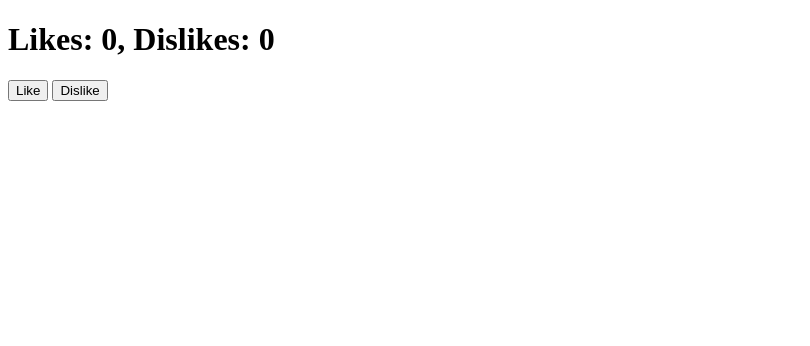
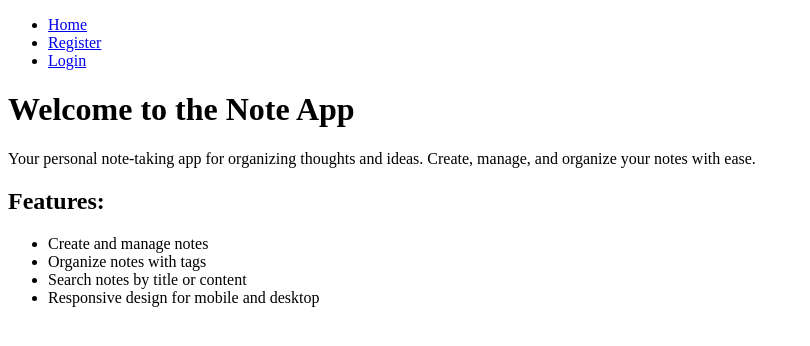
Before and after one commit to avikeshari/capi, a React (Vite) app: page / in a window 1280 px wide. Shown: the top 346 px of the page, without its empty margins (0-810 px from the left). Built offline with nearby package versions, Linux system fonts and the light colour scheme.

Commit message:
Basic Login, Register, & Home Routing Layout for Notes App

```diff
--- a/package.json
+++ b/package.json
@@ -14,7 +14,8 @@
     "@reduxjs/toolkit": "^2.12.0",
     "react": "^19.2.6",
     "react-dom": "^19.2.6",
-    "react-redux": "^9.3.0"
+    "react-redux": "^9.3.0",
+    "react-router": "^7.17.0"
   },
   "devDependencies": {
     "@eslint/js": "^10.0.1",
--- a/src/App.jsx
+++ b/src/App.jsx
@@ -1,11 +1,16 @@
 //import { DragDropProvider } from '@dnd-kit/react';
 import React from 'react'
-/*import SortableItems from './SortableItems';
-import { isSortable } from '@dnd-kit/react/sortable';*/
+//import SortableItems from './SortableItems';
+//import { isSortable } from '@dnd-kit/react/sortable';
 //import { Reactions } from './components/Reactions';
 //import { ReactionsContext } from './contexts/ReactionsStore.jsx';
-import { useDispatch , useSelector } from 'react-redux';
-import { selectLikes, selectDislikes , setLikes ,setDislikes } from './redux/features/reactionSlice.js';
+//import { useDispatch , useSelector } from 'react-redux';
+//import { selectLikes, selectDislikes , setLikes ,setDislikes } from './redux/features/reactionSlice.js';
+import Home from './pages/Home';
+import Register from './pages/Register';
+import Login from './pages/Login';
+import HomeWrapper from './wrappers/HomeWrapper';
+import { createBrowserRouter, RouterProvider } from 'react-router';
 
 /*const App = () => {
 
@@ -67,7 +72,7 @@ import { selectLikes, selectDislikes , setLikes ,setDislikes } from './redux/fea
         <h1>Likes: {likes}</h1>
         <button onClick={() => setLikes({ type: 'LIKE' })}>Like</button>
     </div>
-}*/
+}
 
 const App = () => {
     const likes = useSelector(selectLikes);
@@ -79,6 +84,31 @@ const App = () => {
         &nbsp;
         <button onClick={() => dispatch(setDislikes())}>Dislike</button>
     </div>
+}*/
+
+const router = createBrowserRouter([
+    {
+        path: '/',
+        element: <HomeWrapper />,
+        children: [
+            {
+                path: '',
+                element: <Home />
+            },
+            {
+                path: '/register',
+                element: <Register />
+            },
+            {
+                path: '/login',
+                element: <Login />
+            }
+        ]
+    }
+]);
+
+const App = () => {
+  return <RouterProvider router={router} />
 }
 
 export default App
--- /dev/null
+++ b/src/components/NavBar.jsx
@@ -0,0 +1,23 @@
+import React from 'react'
+import { Link } from 'react-router';
+import Home from '../pages/Home';
+import Register from '../pages/Register';
+import Login from '../pages/Login';
+
+const NavBar = () => {
+  return <div>
+    <ul>
+        <li>
+            <Link to="/">Home</Link>
+        </li>
+        <li>
+            <Link to="/register">Register</Link>
+        </li>
+        <li>
+            <Link to="/login">Login</Link>
+        </li>
+    </ul>
+  </div>
+}
+
+export default NavBar
--- a/src/main.jsx
+++ b/src/main.jsx
@@ -1,11 +1,15 @@
 import { createRoot } from 'react-dom/client'
 import App from './App.jsx'
-import { Provider } from 'react-redux'
+//import { Provider } from 'react-redux'
 //import ReactionsStore from './contexts/ReactionsStore.jsx';
-import store from './redux/app/store.js';
+//import store from './redux/app/store.js';
 
-createRoot(document.getElementById('root')).render(
+/*createRoot(document.getElementById('root')).render(
   <Provider store={store}>
     <App />
   </Provider>
+)*/
+
+createRoot(document.getElementById('root')).render(
+  <App />
 )
--- /dev/null
+++ b/src/pages/Home.jsx
@@ -0,0 +1,19 @@
+import React from 'react'
+
+const Home = () => {
+  return <div>
+    <h1>Welcome to the Note App</h1>
+    <p>Your personal note-taking app for organizing thoughts and ideas. Create, manage, and organize your notes with ease.</p>
+    <div>
+        <h2>Features:</h2>
+        <ul>
+            <li>Create and manage notes</li>
+            <li>Organize notes with tags</li>
+            <li>Search notes by title or content</li>
+            <li>Responsive design for mobile and desktop</li>
+        </ul>
+    </div>
+  </div>
+}
+
+export default Home
--- /dev/null
+++ b/src/pages/Login.jsx
@@ -0,0 +1,17 @@
+import React from 'react'
+
+const Login = () => {
+  return <div>
+    <h1>Login</h1>
+    <p>Access your account to manage your notes and stay organized. Login now to continue using the Note App.</p>
+    <form>
+        <input type="email" placeholder="Email" />
+        &nbsp;
+        <input type="password" placeholder="Password" />
+        &nbsp;
+        <button type="submit">Login</button>
+    </form>
+  </div>
+}
+
+export default Login
--- /dev/null
+++ b/src/pages/Register.jsx
@@ -0,0 +1,19 @@
+import React from 'react'
+
+const Register = () => {
+  return <div>
+    <h1>Register</h1>
+    <p>Create an account to start taking notes and organizing your thoughts. Register now to access all the features of the Note App.</p>
+    <form>
+        <input type="text" placeholder="Username" />
+        &nbsp;
+        <input type="email" placeholder="Email" />
+        &nbsp;
+        <input type="password" placeholder="Password" />
+        &nbsp;
+        <button type="submit">Register</button>
+    </form>
+  </div>
+}
+
+export default Register
--- /dev/null
+++ b/src/wrappers/HomeWrapper.jsx
@@ -0,0 +1,14 @@
+import React from 'react'
+import { Outlet } from 'react-router';
+import NavBar from '../components/NavBar';
+
+const HomeWrapper = () => {
+  return (
+    <div>
+      <NavBar />
+      <Outlet />
+    </div>
+  )
+}
+
+export default HomeWrapper
```
Also changed, not shown: 1 other file (tests, documents, lock files or other folders).
